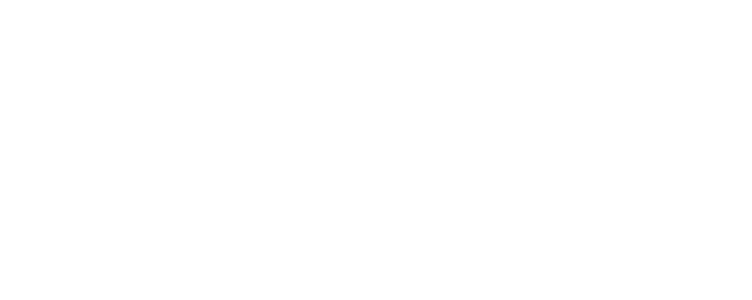
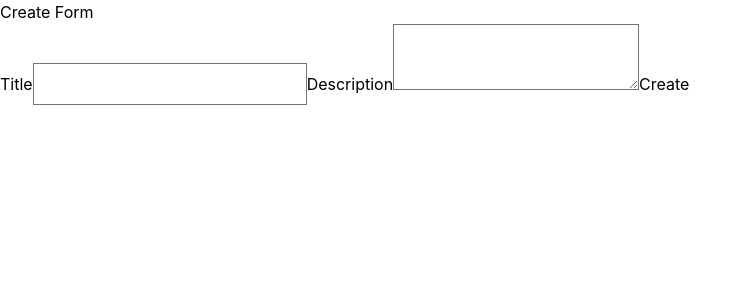
Before and after one commit to prajitlal4/QRCodeApp-frontend, a React (Create React App) app: page /create-form/1 in a window 1280 px wide. Before the commit this address had no page. Shown: the top 300 px of the page, without its empty margins (0-752 px from the left). Built offline with nearby package versions, Linux system fonts and the light colour scheme.

Commit message:
form template selector added with no styling

```diff
--- a/src/App.js
+++ b/src/App.js
@@ -6,6 +6,8 @@ import UserDashboardPage from './pages/UserDashboardPage';
 import BusinessDashboardPage from './pages/BusinessDashboardPage';
 import Protected from './components/Protected';
 import BusinessSignUpPage from './pages/BusinessSignUpPage';
+import ApplicationEditor from './components/ApplicationEditor';
+import ApplicationTemplateSelection from './components/ApplicationTemplateSelection';
 
 function App() {
   return (
@@ -20,6 +22,8 @@ function App() {
         <Route path="/business-dashboard" element={<Protected />}> {/* Protected route, checks if token exists before entering*/}
           <Route path="/business-dashboard" index element={<BusinessDashboardPage />} />
         </Route >
+        <Route path="/create-form/:templateId" element={<ApplicationEditor />} />
+        <Route path="/template-selection" element={<ApplicationTemplateSelection />} />
       </Routes>
     </Router>
   );
--- /dev/null
+++ b/src/components/ApplicationEditor.jsx
@@ -0,0 +1,36 @@
+import React, { useState } from 'react';
+import { db } from '../firebaseConfig'; // Replace with your actual import
+
+function ApplicationEditor({ templateId }) {
+  const [title, setTitle] = useState('');
+  const [description, setDescription] = useState('');
+
+  const handleSubmit = async (e) => {
+    e.preventDefault();
+    const formInstanceRef = await db.collection('formInstances').add({
+      title,
+      description,
+      templateId,
+    });
+    alert(`Form created! Link: /form/${formInstanceRef.id}`);
+  };
+
+  return (
+    <div>
+      <h1>Create Form</h1>
+      <form onSubmit={handleSubmit}>
+        <label>
+          Title
+          <input type="text" value={title} onChange={(e) => setTitle(e.target.value)} required />
+        </label>
+        <label>
+          Description
+          <textarea value={description} onChange={(e) => setDescription(e.target.value)} required />
+        </label>
+        <button type="submit">Create</button>
+      </form>
+    </div>
+  );
+}
+
+export default ApplicationEditor
--- /dev/null
+++ b/src/components/ApplicationTemplateSelection.jsx
@@ -0,0 +1,33 @@
+import { useEffect, useState } from 'react';
+import { db } from '../firebaseConfig'; // Replace with your actual import
+import { collection, getDocs } from 'firebase/firestore';
+
+function ApplicationTemplateSelection() {
+  const [templates, setTemplates] = useState([]);
+
+  const fetchTemplates = async () => {
+    const templatesCollection = collection(db, 'formTemplates');
+    const templateSnapshot = await getDocs(templatesCollection);
+    const templatesList = templateSnapshot.docs.map(doc => ({ id: doc.id, ...doc.data() }));
+    setTemplates(templatesList);
+  };
+
+  useEffect(() => {
+    fetchTemplates();
+  }, []);
+
+  return (
+    <div>
+      <h1>Select a Template</h1>
+      <ul>
+        {templates.map((template) => (
+          <li key={template.id}>
+            <a href={`/create-form/${template.id}`}>{template.title}</a>
+          </li>
+        ))}
+      </ul>
+    </div>
+  );
+}
+
+export default ApplicationTemplateSelection
--- a/src/components/BusinessCurrentApplicationsComponent.jsx
+++ b/src/components/BusinessCurrentApplicationsComponent.jsx
@@ -1,3 +1,5 @@
+import { useEffect } from "react" //try to use a useEffect to load in the values on component render
+
 const statuses = { Completed: 'text-green-400 bg-green-400/10', Error: 'text-rose-400 bg-rose-400/10' }
 const activityItems = [
   {
@@ -26,7 +28,12 @@ function UserPendingApplicationsComponent() {
     <>
       {/* Activity list */}
       <div className="border-t border-white/10 pt-11">
-        <h2 className="px-4 text-base font-semibold leading-7 text-gray-900 sm:px-6 lg:px-8">Current Applications</h2>
+        <div className="px-4 text-base font-semibold leading-7 text-gray-900 sm:px-6 lg:px-8 flex">
+          <h2>Current Applications</h2>
+          <ul>
+            <a className="bg-purple-300 rounded mx-5 px-3" href="/template-selection">Add new</a>
+          </ul>
+        </div>
         <table className="mt-6 w-full whitespace-nowrap text-left">
           <colgroup>
             <col className="w-full sm:w-4/12" />
```
Also changed, not shown: src/pages/FormBuilder.jsx (added).
